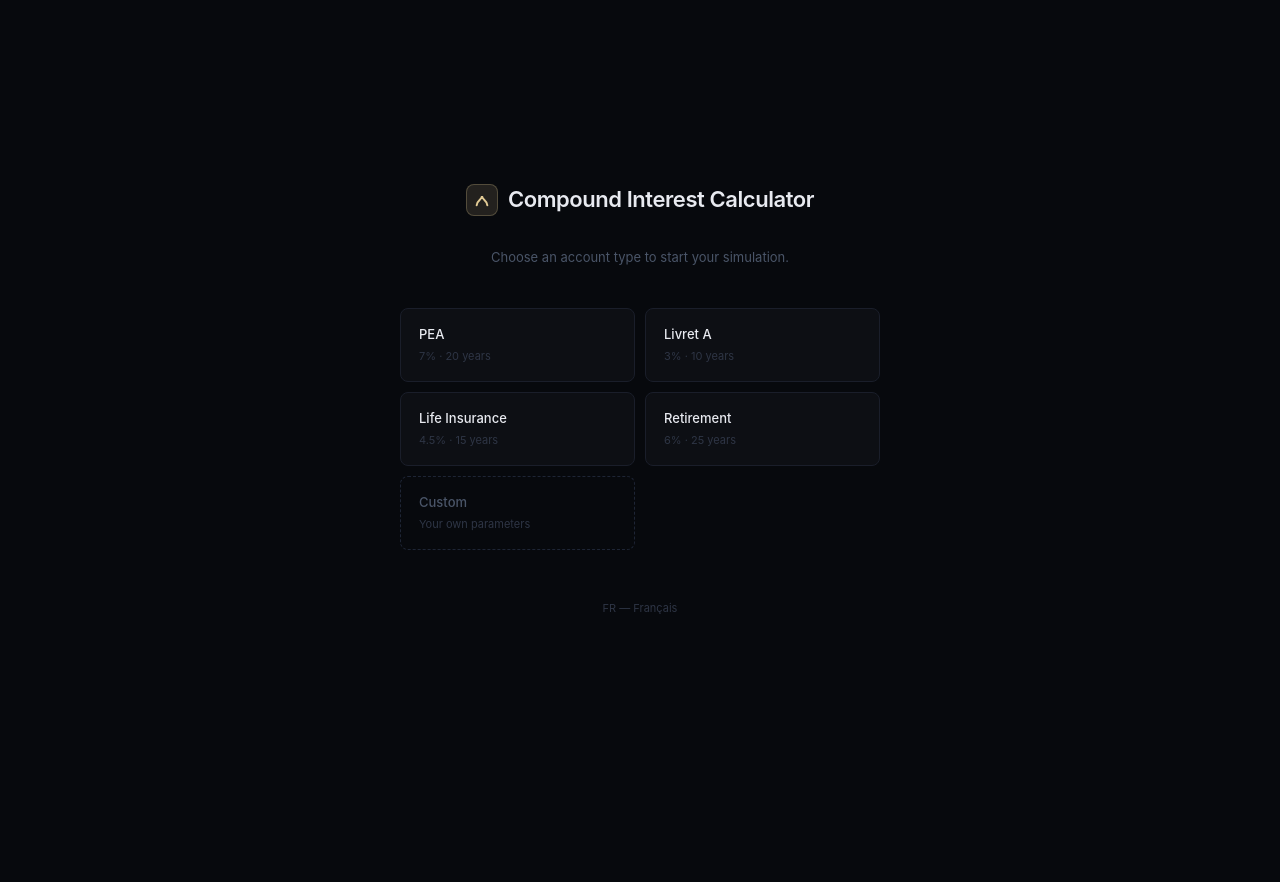
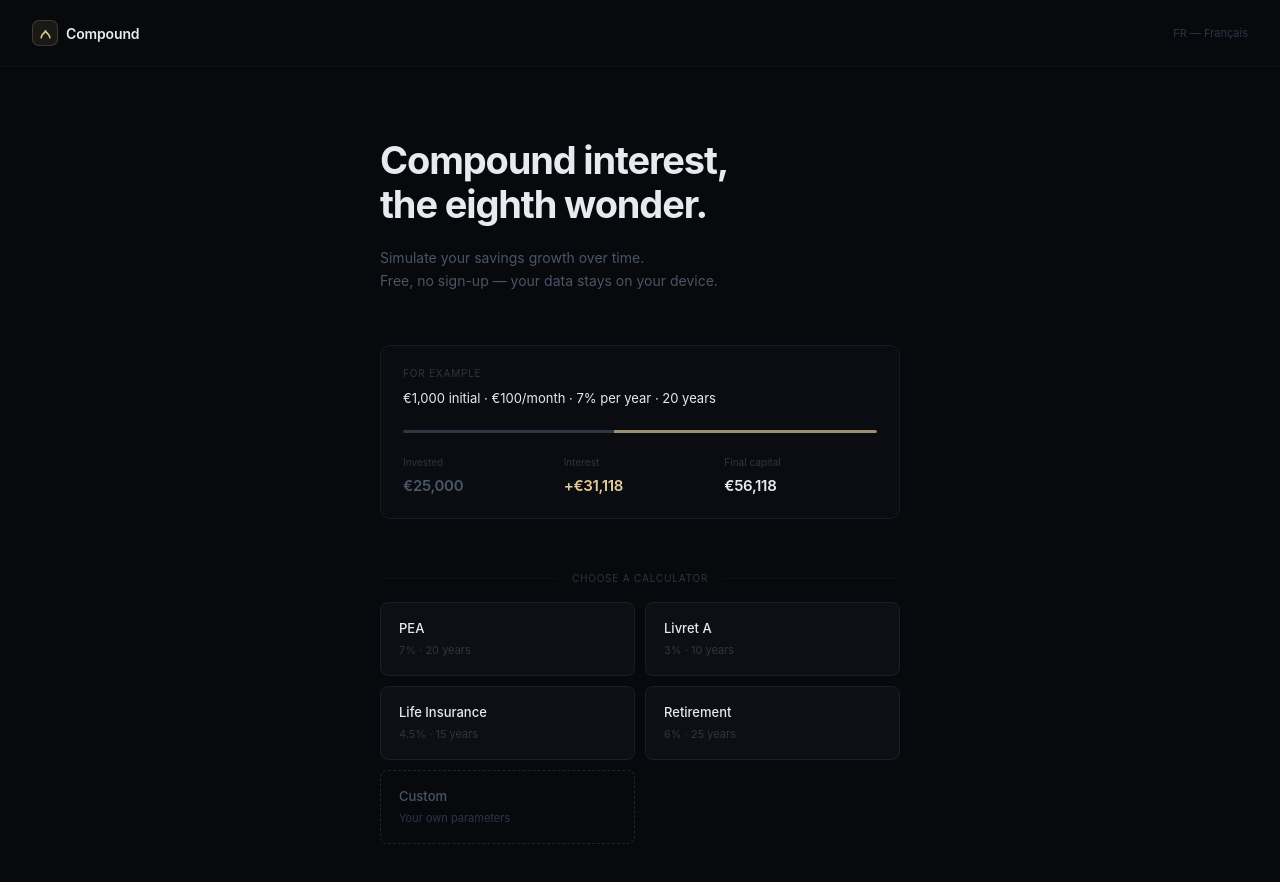
Before and after one commit to my-monkeys/compound-poc, a React (Vite) app: page /en in a window 1280 px wide. Shown: the top 882 px of the page. Before the commit the page ends 800 px from the top, so only its background shows below. Built offline with nearby package versions, Linux system fonts and the light colour scheme; the HTML template or start-up script is replaced by a standard one.

Commit message:
feat: add editorial home page with hero and proof block

```diff
--- a/src/pages/Home.jsx
+++ b/src/pages/Home.jsx
@@ -4,23 +4,53 @@ import Seo from '../components/Seo'
 
 const BASE = 'https://compound.my-monkey.fr'
 
-const labels = {
+const copy = {
   fr: {
     title: "Compound — Simulateur d'intérêts composés",
     description: "Calculez et simulez la croissance de votre épargne avec intérêts composés. PEA, Livret A, Assurance-vie, Retraite.",
-    h1: "Simulateur d'intérêts composés",
-    sub: "Choisissez un placement pour démarrer votre simulation.",
+    hero: "L'intérêt composé,\nla huitième merveille.",
+    sub: "Simulez la croissance de votre épargne dans le temps.\nGratuit, sans inscription — vos données restent sur votre appareil.",
+    exampleLabel: "Par exemple",
+    exampleDesc: "1 000 € de départ · 100 €/mois · 7 % par an · 20 ans",
+    stat1: "Investi",
+    stat2: "Intérêts",
+    stat3: "Capital final",
+    invested: "25 000 €",
+    interest: "+31 118 €",
+    total: "56 118 €",
+    chooseLabel: "Choisissez votre placement",
+    customName: "Personnalisé",
+    customSub: "Vos propres paramètres",
+    langSwitch: "EN — English",
+    langSwitchTo: "/en/",
   },
   en: {
     title: "Compound — Compound Interest Calculator",
     description: "Calculate and simulate your savings growth with compound interest. PEA, Livret A, Life Insurance, Retirement.",
-    h1: "Compound Interest Calculator",
-    sub: "Choose an account type to start your simulation.",
+    hero: "Compound interest,\nthe eighth wonder.",
+    sub: "Simulate your savings growth over time.\nFree, no sign-up — your data stays on your device.",
+    exampleLabel: "For example",
+    exampleDesc: "€1,000 initial · €100/month · 7% per year · 20 years",
+    stat1: "Invested",
+    stat2: "Interest",
+    stat3: "Final capital",
+    invested: "€25,000",
+    interest: "+€31,118",
+    total: "€56,118",
+    chooseLabel: "Choose a calculator",
+    customName: "Custom",
+    customSub: "Your own parameters",
+    langSwitch: "FR — Français",
+    langSwitchTo: "/",
   },
 }
 
+// 1 000 € initial + 100 €/month · 7% · 20y → 56 118 €
+// invested: 1000 + 100×12×20 = 25 000 €
+const INVESTED_PCT = 44.5
+
 export default function Home({ lang }) {
-  const copy = labels[lang]
+  const c = copy[lang]
   const path = lang === 'en' ? '/en/' : '/'
 
   const jsonLd = {
@@ -28,14 +58,14 @@ export default function Home({ lang }) {
     '@type': 'WebSite',
     name: 'Compound',
     url: BASE,
-    description: copy.description,
+    description: c.description,
   }
 
   return (
     <>
       <Seo
-        title={copy.title}
-        description={copy.description}
+        title={c.title}
+        description={c.description}
         canonical={`${BASE}${path}`}
         hreflangFr={`${BASE}/`}
         hreflangEn={`${BASE}/en/`}
@@ -43,17 +73,86 @@ export default function Home({ lang }) {
         ogImage={`${BASE}/og/default.png`}
         lang={lang}
       />
-      <div style={{ minHeight: '100dvh', display: 'flex', flexDirection: 'column', alignItems: 'center', justifyContent: 'center', padding: '40px 24px' }}>
-        <div style={{ display: 'flex', alignItems: 'center', gap: 10, marginBottom: 32 }}>
-          <div style={{ width: 32, height: 32, background: '#e2cb9520', border: '1px solid #e2cb9440', borderRadius: 8, display: 'flex', alignItems: 'center', justifyContent: 'center' }}>
-            <svg width="16" height="16" viewBox="0 0 12 12" fill="none" stroke="#e2cb95" strokeWidth="1.5">
+
+      <div style={{ minHeight: '100dvh', display: 'flex', flexDirection: 'column' }}>
+
+        {/* Header */}
+        <header style={{ display: 'flex', alignItems: 'center', justifyContent: 'space-between', padding: '20px 32px', borderBottom: '1px solid #0d1018' }}>
+          <div style={{ display: 'flex', alignItems: 'center', gap: 8 }}>
+            <div style={{ width: 26, height: 26, background: '#e2cb9515', border: '1px solid #e2cb9430', borderRadius: 7, display: 'flex', alignItems: 'center', justifyContent: 'center' }}>
+              <svg width="13" height="13" viewBox="0 0 12 12" fill="none" stroke="#e2cb95" strokeWidth="1.5">
                 <path d="M2 10 C2 6 6 6 6 3 C6 6 10 6 10 10" strokeLinecap="round"/>
               </svg>
             </div>
-          <h1 style={{ color: '#e8eaf0', fontSize: 22, fontWeight: 600, letterSpacing: '-.02em' }}>{copy.h1}</h1>
+            <span style={{ color: '#e8eaf0', fontSize: 14, fontWeight: 600, letterSpacing: '-.01em' }}>Compound</span>
           </div>
-        <p style={{ color: '#4a5568', fontSize: 13, marginBottom: 40, textAlign: 'center', maxWidth: 400 }}>{copy.sub}</p>
-        <div style={{ display: 'grid', gridTemplateColumns: '1fr 1fr', gap: 10, width: '100%', maxWidth: 480 }}>
+          <Link
+            to={c.langSwitchTo}
+            style={{ color: '#2e3545', fontSize: 11, textDecoration: 'none', transition: 'color .15s' }}
+            onMouseEnter={e => { e.currentTarget.style.color = '#4a5568' }}
+            onMouseLeave={e => { e.currentTarget.style.color = '#2e3545' }}
+          >
+            {c.langSwitch}
+          </Link>
+        </header>
+
+        {/* Main */}
+        <main style={{ flex: 1, display: 'flex', flexDirection: 'column', alignItems: 'center', padding: '72px 24px 80px' }}>
+          <div style={{ width: '100%', maxWidth: 520 }}>
+
+            {/* Hero */}
+            <section style={{ marginBottom: 52 }}>
+              <h1 style={{ color: '#e8eaf0', fontSize: 38, fontWeight: 700, letterSpacing: '-.03em', lineHeight: 1.15, marginBottom: 20, whiteSpace: 'pre-line' }}>
+                {c.hero}
+              </h1>
+              <p style={{ color: '#4a5568', fontSize: 14, lineHeight: 1.65, maxWidth: 400, whiteSpace: 'pre-line' }}>
+                {c.sub}
+              </p>
+            </section>
+
+            {/* Proof block */}
+            <section style={{ background: '#0a0c12', border: '1px solid #161b26', borderRadius: 10, padding: '20px 22px', marginBottom: 52 }}>
+              <div style={{ color: '#2e3545', fontSize: 10, letterSpacing: '.08em', textTransform: 'uppercase', marginBottom: 8 }}>
+                {c.exampleLabel}
+              </div>
+              <div style={{ color: '#e8eaf0', fontSize: 13, marginBottom: 22 }}>
+                {c.exampleDesc}
+              </div>
+
+              {/* Progress bar: grey = invested, gold = interest */}
+              <div style={{ height: 3, borderRadius: 2, background: '#1a1e2a', marginBottom: 22, overflow: 'hidden', display: 'flex' }}>
+                <div style={{ width: `${INVESTED_PCT}%`, background: '#2e3545', borderRadius: '2px 0 0 2px' }} />
+                <div style={{ flex: 1, background: '#e2cb95', opacity: 0.65, borderRadius: '0 2px 2px 0' }} />
+              </div>
+
+              {/* Three stats */}
+              <div style={{ display: 'grid', gridTemplateColumns: '1fr 1fr 1fr', gap: 8 }}>
+                <div>
+                  <div style={{ color: '#2e3545', fontSize: 10, marginBottom: 5 }}>{c.stat1}</div>
+                  <div style={{ color: '#4a5568', fontSize: 15, fontWeight: 600, letterSpacing: '-.02em' }}>{c.invested}</div>
+                </div>
+                <div>
+                  <div style={{ color: '#2e3545', fontSize: 10, marginBottom: 5 }}>{c.stat2}</div>
+                  <div style={{ color: '#e2cb95', fontSize: 15, fontWeight: 600, letterSpacing: '-.02em' }}>{c.interest}</div>
+                </div>
+                <div>
+                  <div style={{ color: '#2e3545', fontSize: 10, marginBottom: 5 }}>{c.stat3}</div>
+                  <div style={{ color: '#e8eaf0', fontSize: 15, fontWeight: 600, letterSpacing: '-.02em' }}>{c.total}</div>
+                </div>
+              </div>
+            </section>
+
+            {/* Section divider */}
+            <div style={{ display: 'flex', alignItems: 'center', gap: 14, marginBottom: 16 }}>
+              <div style={{ flex: 1, height: 1, background: '#0d1018' }} />
+              <span style={{ color: '#2e3545', fontSize: 10, letterSpacing: '.08em', textTransform: 'uppercase', whiteSpace: 'nowrap' }}>
+                {c.chooseLabel}
+              </span>
+              <div style={{ flex: 1, height: 1, background: '#0d1018' }} />
+            </div>
+
+            {/* Scenario cards */}
+            <div style={{ display: 'grid', gridTemplateColumns: '1fr 1fr', gap: 10 }}>
               {Object.values(scenarios).filter(s => s.slug !== 'custom').map(s => {
                 const href = lang === 'en' ? `/en/${s.enSlug}` : `/${s.slug}`
                 const name = s[lang]?.name ?? s.fr.name
@@ -78,22 +177,14 @@ export default function Home({ lang }) {
                 onMouseEnter={e => { e.currentTarget.style.borderColor = '#e2cb9460' }}
                 onMouseLeave={e => { e.currentTarget.style.borderColor = '#1e2535' }}
               >
-            <div style={{ color: '#4a5568', fontSize: 13, fontWeight: 500, marginBottom: 4 }}>
-              {lang === 'en' ? 'Custom' : 'Personnalisé'}
-            </div>
-            <div style={{ color: '#2e3545', fontSize: 11 }}>
-              {lang === 'en' ? 'Your own parameters' : 'Vos propres paramètres'}
-            </div>
+                <div style={{ color: '#4a5568', fontSize: 13, fontWeight: 500, marginBottom: 4 }}>{c.customName}</div>
+                <div style={{ color: '#2e3545', fontSize: 11 }}>{c.customSub}</div>
               </Link>
             </div>
-        <div style={{ marginTop: 48 }}>
-          <Link
-            to={lang === 'en' ? '/' : '/en/'}
-            style={{ color: '#2e3545', fontSize: 11, textDecoration: 'none' }}
-          >
-            {lang === 'en' ? 'FR — Français' : 'EN — English'}
-          </Link>
+
           </div>
+        </main>
+
       </div>
     </>
   )
```
Lines whose indentation alone changed are shown as unchanged.
